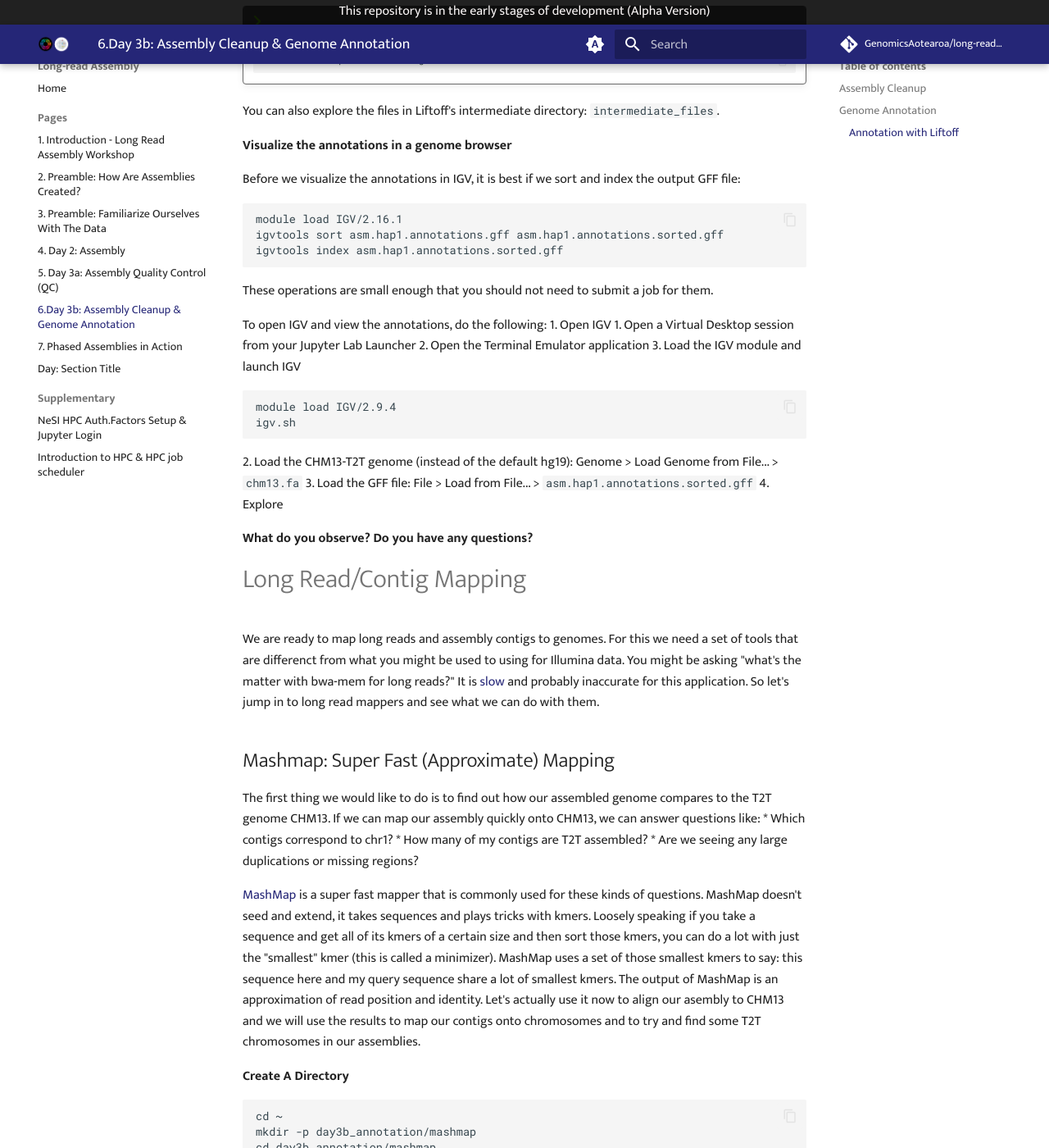
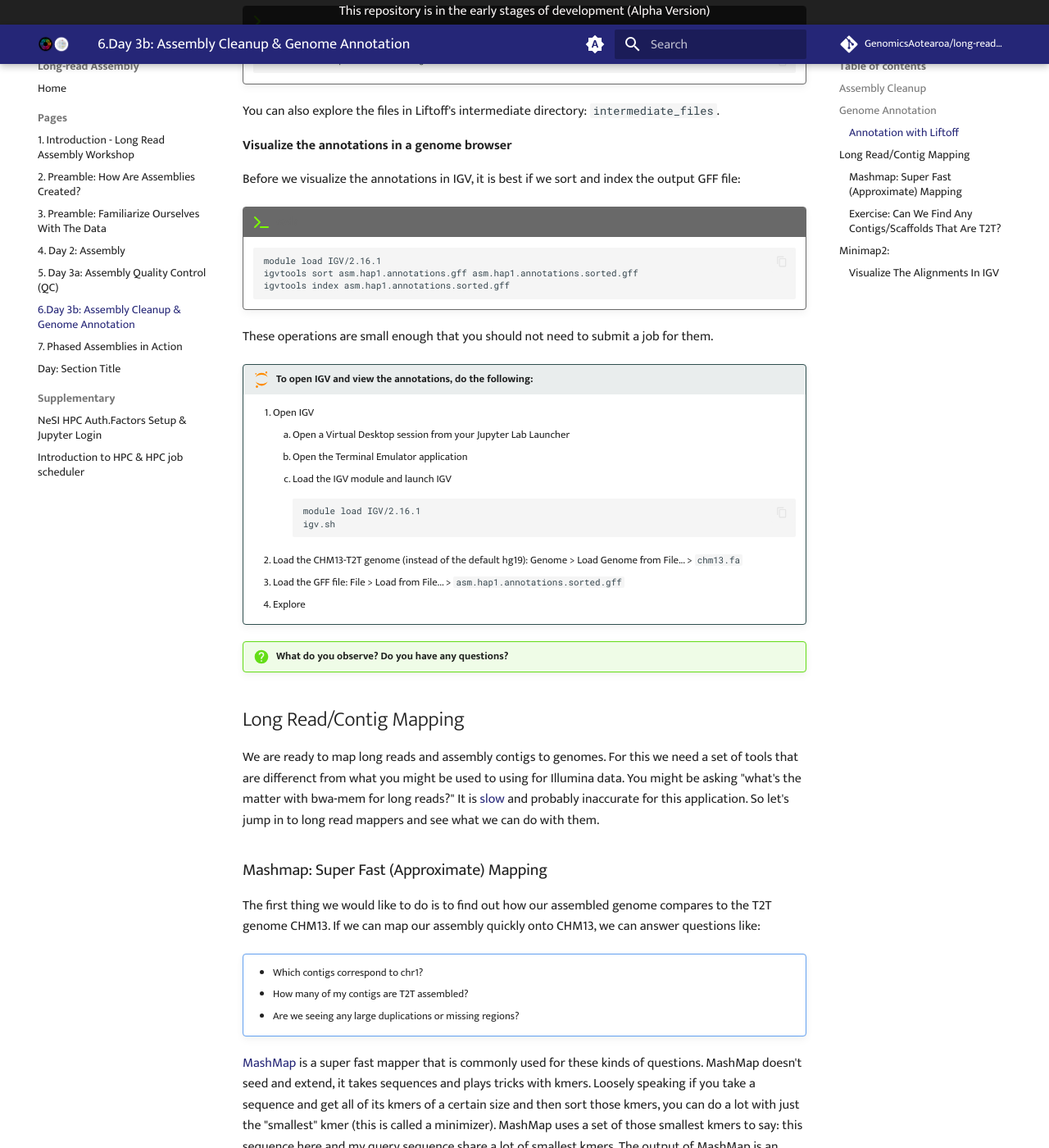
Before and after one commit to GenomicsAotearoa/long-read-assembly, an MkDocs documentation site: the page built from docs/pages/day3b_assembly_cleanup_annotation.md, in a window 1280 px wide and 1400 px high, scrolled down 4929 px. Shown: the whole window at 82% size. Built offline with MkDocs 1.6.1 and Material for MkDocs 9.7.7, drawn with Linux system fonts in a browser that asks for light colours; comment, search, counter and statistics services are not loaded.

````diff
--- a/docs/pages/day3b_assembly_cleanup_annotation.md
+++ b/docs/pages/day3b_assembly_cleanup_annotation.md
@@ -431,39 +431,46 @@ You can also explore the files in Liftoff's intermediate directory:
 Before we visualize the annotations in IGV, it is best if we sort and index the
 output GFF file:
 
-```bash
-module load IGV/2.16.1
-igvtools sort asm.hap1.annotations.gff asm.hap1.annotations.sorted.gff
-igvtools index asm.hap1.annotations.sorted.gff
-```
+!!! terminal "code"
+
+    ```bash
+    module load IGV/2.16.1
+    igvtools sort asm.hap1.annotations.gff asm.hap1.annotations.sorted.gff
+    igvtools index asm.hap1.annotations.sorted.gff
+    ```
 These operations are small enough that you should not need to submit a job for
 them.
 
-To open IGV and view the annotations, do the following:
-1. Open IGV
-    1. Open a Virtual Desktop session from your Jupyter Lab Launcher
-    2. Open the Terminal Emulator application
-    3. Load the IGV module and launch IGV
-       ```shell
-       module load IGV/2.9.4
-       igv.sh
-       ```
-2. Load the CHM13-T2T genome (instead of the default hg19): Genome > Load Genome from File... > `chm13.fa`
-3. Load the GFF file: File > Load from File... > `asm.hap1.annotations.sorted.gff`
-4. Explore
+!!! jupyter "To open IGV and view the annotations, do the following:"
 
-**What do you observe? Do you have any questions?**
+    1. Open IGV
+        1. Open a Virtual Desktop session from your Jupyter Lab Launcher
+        2. Open the Terminal Emulator application
+        3. Load the IGV module and launch IGV
+           ```bash
+           module load IGV/2.16.1
+           igv.sh
+           ```
+    2. Load the CHM13-T2T genome (instead of the default hg19): Genome > Load Genome from File... > `chm13.fa`
+    3. Load the GFF file: File > Load from File... > `asm.hap1.annotations.sorted.gff`
+    4. Explore
+
+!!! question "What do you observe? Do you have any questions?"
 
 <!-- END OF ANNOTATION SECTION -->
 
-# Long Read/Contig Mapping
+## Long Read/Contig Mapping
 We are ready to map long reads and assembly contigs to genomes. For this we need a set of tools that are differenct from what you might be used to using for Illumina data. You might be asking "what's the matter with bwa-mem for long reads?" It is [slow](https://lh3.github.io/2018/04/02/minimap2-and-the-future-of-bwa#:~:text=For%20long%20reads%2C%20minimap2%20is,a%20typical%20long%2Dread%20mapper.) and probably inaccurate for this application. So let's jump in to long read mappers and see what we can do with them.
 
-## Mashmap: Super Fast (Approximate) Mapping
+### Mashmap: Super Fast (Approximate) Mapping
+
 The first thing we would like to do is to find out how our assembled genome compares to the T2T genome CHM13. If we can map our assembly quickly onto CHM13, we can answer questions like:
-* Which contigs correspond to chr1?
-* How many of my contigs are T2T assembled?
-* Are we seeing any large duplications or missing regions?
+
+!!! rectangle-list ""
+
+    * Which contigs correspond to chr1?
+    * How many of my contigs are T2T assembled?
+    * Are we seeing any large duplications or missing regions?
 
 [MashMap](https://genomeinformatics.github.io/mashmap/) is a super fast mapper that is commonly used for these kinds of questions. MashMap doesn't seed and extend, it takes sequences and plays tricks with kmers. Loosely speaking if you take a sequence and get all of its kmers of a certain size and then sort those kmers, you can do a lot with just the "smallest" kmer (this is called a minimizer). MashMap uses a set of those smallest kmers to say: this sequence here and my query sequence share a lot of smallest kmers. The output of MashMap is an approximation of read position and identity. Let's actually use it now to align our asembly to CHM13 and we will use the results to map our contigs onto chromosomes and to try and find some T2T chromosomes in our assemblies.
 
````
